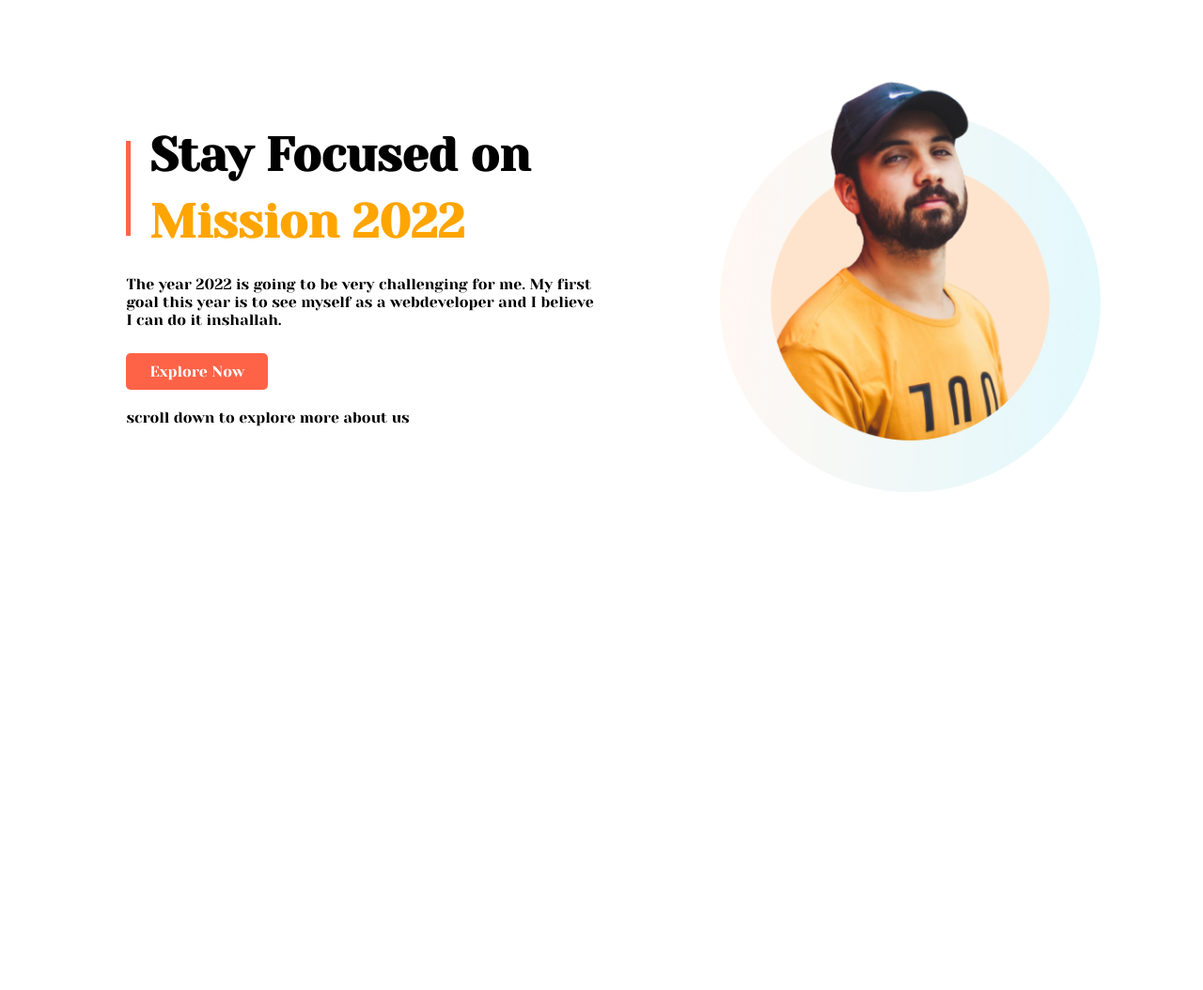
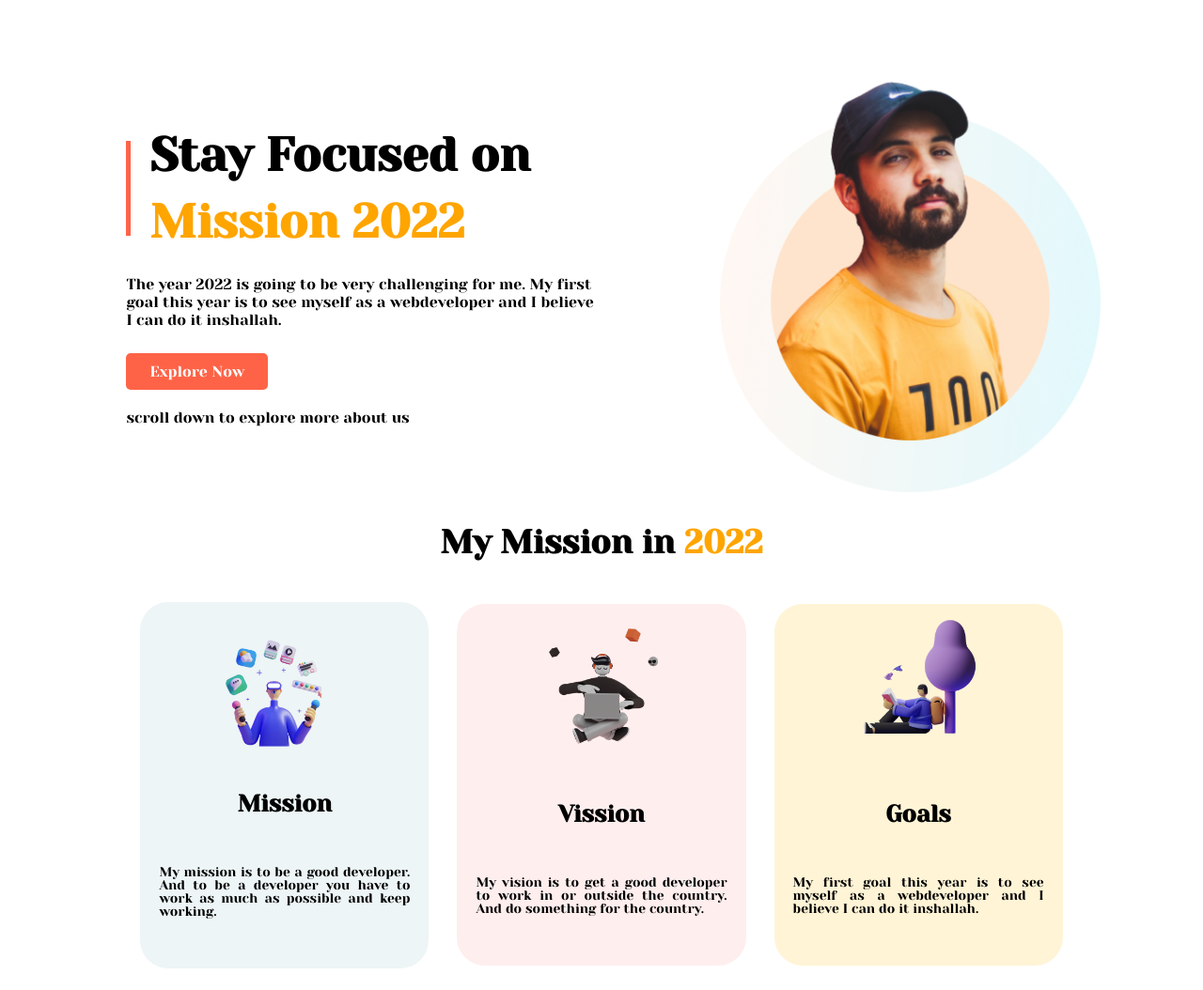
Before and after one commit to rezwanrahimr/Personal_Website, a plain HTML site: page index.html in a window 1280 px wide. Shown: the whole page at 94% size. Before the commit the page ends 800 px from the top, so only its background shows below. Drawn offline with Linux system fonts and the light colour scheme.

Commit message:
second part adde

```diff
--- a/index.html
+++ b/index.html
@@ -14,7 +14,7 @@
 
 <body>
 
-    <section id="section_one">
+    <section class="section_one">
         <div class="half_width  text_align">
             <div id="border_left">
                 <h1>Stay Focused on </h1>
@@ -31,9 +31,54 @@
         </div>
     </section>
 
+    <section>
+        <h2>My Mission in <span class="orange-color">2022</span></h2>
+
+
+        <div class="my-mission-item">
+
+            <div class="mission-item1">
+                <div class="mission-img"><img src="images/illustrators/illustrator-1.png"></div>
+                <div class="mission-item-body">
+                    <h3 class="contant">Mission</h3>
+                    <p>My mission is to be a good developer. And to be a developer you have to work as much as possible
+                        and
+                        keep working.
+                    </p>
+                </div>
+            </div>
+
+            <div class="mission-item1" id="mission-item2">
+                <div class="mission-img"><img src="images/illustrators/illustrator-2.png">
+                </div>
+
+                <div class="mission-item-body">
+                    <h3>Vission</h3>
+                    <p>
+                        My vision is to get a good developer to work in or outside the country. And do something for the
+                        country.
+                    </p>
+                </div>
+            </div>
+
+            <div class="mission-item1" id="mission-item3">
+                <div class="mission-img">
+                    <img src="images/illustrators/illustrator-3.png">
+                </div>
+                <div class="mission-item-body">
+                    <h3>Goals</h3>
+                    <p>My first goal this year is to see myself as a
+                        webdeveloper and I believe I can do it inshallah.
+                    </p>
+                </div>
+            </div>
+        </div>
+        </div>
 
 
 
+
+    </section>
 
 
 
--- a/style.css
+++ b/style.css
@@ -9,7 +9,7 @@ h1{
     margin-left: 20px;
     line-height: 30px;
 }
-#section_one{
+.section_one{
     display:flex;
 }
 p{
@@ -40,3 +40,69 @@ p{
 .text_align{
     margin-top: 100px;
 }
+h2{
+    font-size: 35px;
+    text-align: center;
+}
+
+/* par2 */
+
+
+.my-mission h2 {
+    font-size: 45px;
+    color: #13103A;
+    text-align: center;
+    padding-top: 25px;
+    padding-bottom: 30px;
+}
+
+.my-mission-item {
+    width: 80%;
+    margin: 0 auto;
+    display: flex;
+    justify-content: center;
+    align-items: center;
+}
+
+.mission-item1 {
+    width: 35%;
+    background-color: #EDF5F6;
+    margin: 15px;
+    border-radius: 30px;
+    padding: 10px 20px;
+    text-align: left;
+
+}
+
+.mission-item1 div img {
+    width: 160px;
+}
+
+.mission-img {
+    text-align: center;
+}
+
+.mission-item1 h3 {
+    line-height: 2;
+    font-size: 25px;
+    text-align: center;
+}
+
+.mission-item1 p {
+    text-align: justify;
+    padding-bottom: 30px;
+    padding-top: 15px;
+    font-size: 14px;
+    line-height: 1;
+}
+
+#mission-item2 {
+    background-color: #FFEEEE;
+}
+
+#mission-item3 {
+    background-color: #FFF4D6;
+}
+.contant{
+    text-align: left;
+}
```
